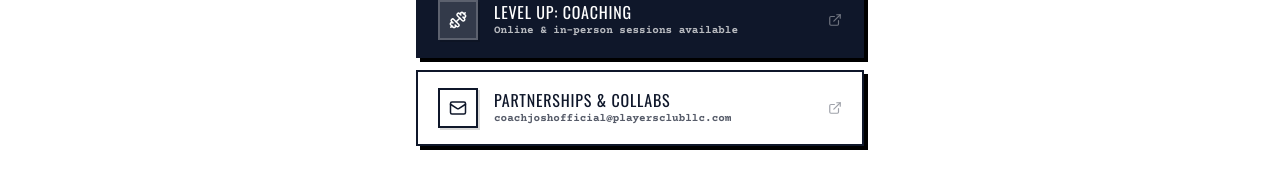
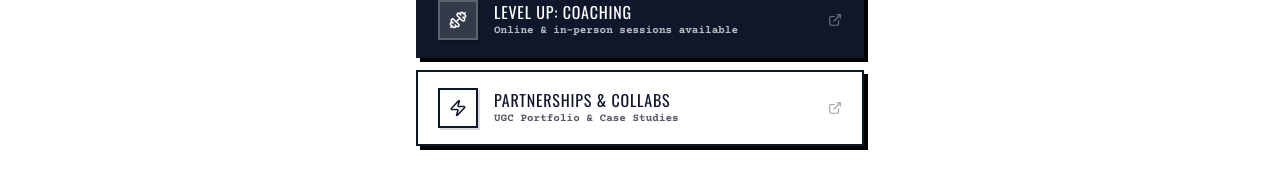
Before and after one commit to kaokien/coach-josh-official, a Next.js app: page /links in a window 1280 px wide. Shown: the part 1062-1258 px from the top of the page. Built offline with nearby package versions, Linux system fonts and the light colour scheme; no server answers.

Commit message:
update: sync discord links and route partnerships link to UGC page

```diff
--- a/app/links/page.tsx
+++ b/app/links/page.tsx
@@ -200,7 +200,7 @@ export default function LinksPage() {
             <SocialIcon href="https://www.tiktok.com/@coachjoshofficial" icon={TikTokIcon} label="TikTok" hoverColor="hover:bg-black hover:text-white" />
             <SocialIcon href="https://instagram.com/coachjoshofficial" icon={Instagram} label="Instagram" hoverColor="hover:bg-[#E1306C] hover:text-white" />
             <SocialIcon href="https://youtube.com/@coachjoshofficial?si=6dbXONGnIDN8VNuV" icon={Youtube} label="YouTube" hoverColor="hover:bg-[#FF0000] hover:text-white" />
-            <SocialIcon href="https://discord.com/invite/3GWkKcAjx2" icon={DiscordIcon} label="Discord" hoverColor="hover:bg-[#5865F2] hover:text-white" />
+            <SocialIcon href="https://discord.gg/Vhygw7DpVM" icon={DiscordIcon} label="Discord" hoverColor="hover:bg-[#5865F2] hover:text-white" />
           </div>
         </motion.div>
 
@@ -218,7 +218,7 @@ export default function LinksPage() {
           <div className="font-body text-[10px] font-bold text-[#0F172A]/40 uppercase tracking-[0.2em] mb-2 px-1">Free Resources</div>
           <div className="space-y-3">
             <LinkButton
-              href="https://discord.gg/ejqX7qNr"
+              href="https://discord.gg/Vhygw7DpVM"
               variant="discord"
               icon={DiscordIcon}
               subtext="Join 400+ fighters training together"
@@ -304,10 +304,10 @@ export default function LinksPage() {
             </LinkButton>
 
             <LinkButton
-              href="mailto:coachjoshofficial@playersclubllc.com"
+              href="/ugc"
               variant="outline"
-              icon={Mail}
-              subtext="coachjoshofficial@playersclubllc.com"
+              icon={Zap}
+              subtext="UGC Portfolio & Case Studies"
             >
               Partnerships & Collabs
             </LinkButton>
```
